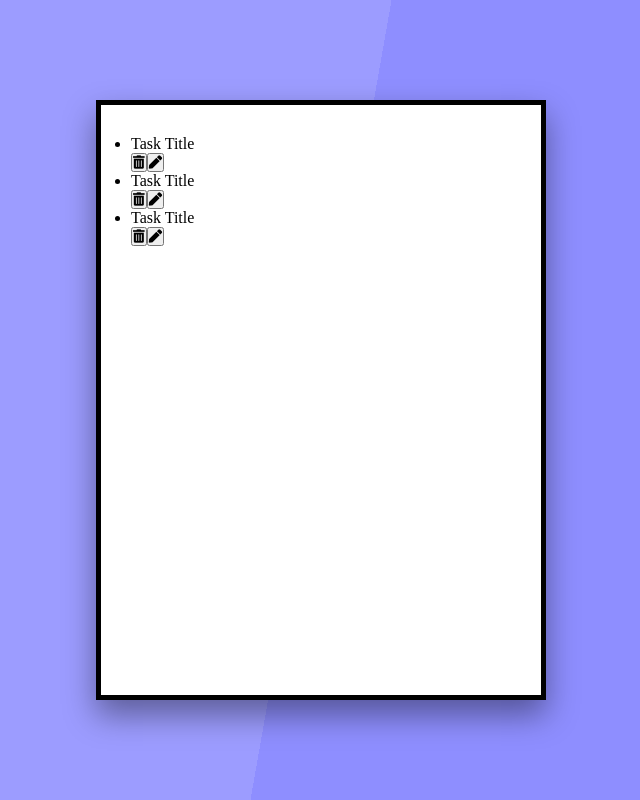
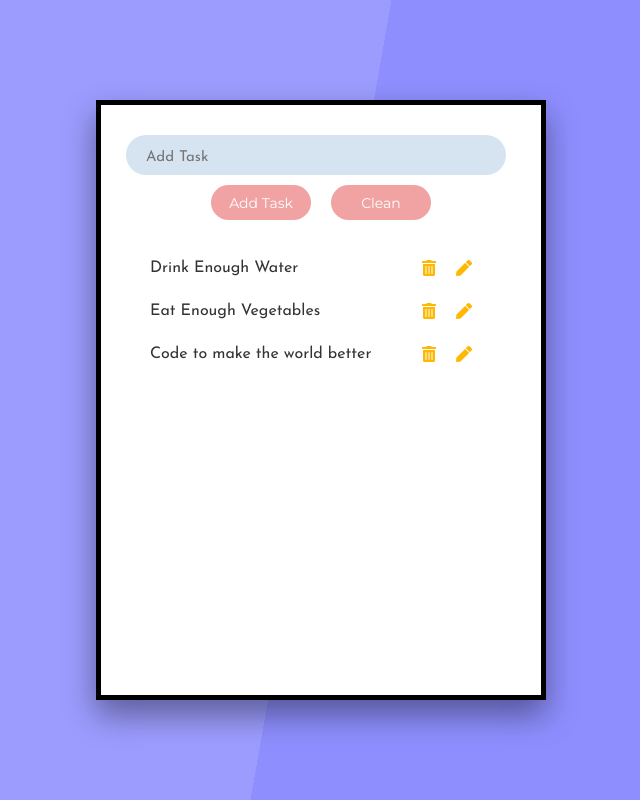
Before and after one commit to idenhan/react-todos, a React (Create React App) app: page / in a window 1280 px wide. Shown: the whole page, without its empty margins (319-959 px from the left). Built offline with nearby package versions, Linux system fonts and the light colour scheme.

Commit message:
Add More Styles To Buttons And Others

```diff
--- a/src/App.css
+++ b/src/App.css
@@ -26,3 +26,106 @@
   box-sizing: border-box;
   box-shadow: 0 15px 30px rgba(0, 0, 0, 0.4);
 }
+
+.main {
+  display: flex;
+  flex-direction: column;
+  align-items: space-between;
+  margin-bottom: 50px;
+  width: 100%;
+}
+
+.form {
+  display: flex;
+  flex-direction: column;
+  justify-content: center;
+  align-items: center;
+  margin-bottom: 10px;
+}
+
+.list {
+  width: 90%;
+  margin: auto;
+  max-height: 300px;
+  overflow: hidden;
+  overflow-y: auto;
+}
+
+.task-input {
+  width: 350px;
+  min-width: 250px;
+  padding: 15px 10px 10px 20px;
+  margin-right: 10px;
+  font-family: 'Josefin Sans', serif;
+  font-size: 15px;
+  color: #030e51;
+  background-color: #d6e4f2;
+  border: none;
+  outline: none;
+  border-radius: 20px;
+}
+
+.buttons {
+  display: flex;
+}
+
+.btn {
+  margin: 10px;
+}
+
+.add-task-btn {
+  min-width: 100px;
+  height: 35px;
+  background-color: #f0a3a2;
+  color: #fff;
+  border: none;
+  font-family: 'Montserrat', sans-serif;
+  font-size: 14px;
+  border-radius: 20px;
+  outline: none;
+  cursor: pointer;
+}
+
+.clean-btn {
+  width: 100px;
+  height: 35px;
+  background-color: #f0a3a2;
+  color: #fff;
+  border: none;
+  font-family: 'Montserrat', sans-serif;
+  font-size: 14px;
+  border-radius: 20px;
+  outline: none;
+  cursor: pointer;
+}
+
+.list-item {
+  display: flex;
+  justify-content: space-between;
+  margin: 20px 0;
+  padding-bottom: 5px;
+}
+
+.list-item span {
+  font-family: 'Josefin Sans', sans-serif;
+  color: #333333;
+}
+
+.task-btn {
+  cursor: pointer;
+  background-color: transparent;
+  border: none;
+  outline: none;
+}
+
+.btn-delete i {
+  font-size: 16px;
+  color: #ffb802;
+  margin-right: 20px;
+}
+
+.btn-edit i {
+  font-size: 16px;
+  color: #ffb802;
+  margin-right: 20px;
+}
--- a/src/App.js
+++ b/src/App.js
@@ -2,6 +2,7 @@ import React, { useState } from "react";
 import List from "./components/List";
 import ListContextProvier from "./context/ListContext";
 import "./App.css";
+import TaskForm from "./components/TaskForm";
 
 const App = () => {
   return (
@@ -9,6 +10,7 @@ const App = () => {
       <div className="container">
         <div className="app-wrapper">
           <div className="main">
+            <TaskForm />
             <List />
           </div>
         </div>
--- a/src/components/List.jsx
+++ b/src/components/List.jsx
@@ -9,7 +9,7 @@ const List = () => {
     <div>
       <ul className="list">
         {tasks.map(task => {
-          return <Task task={task} />;
+          return <Task task={task} key={task.id} />;
         })}
       </ul>
     </div>
--- a/src/components/Task.jsx
+++ b/src/components/Task.jsx
@@ -1,10 +1,10 @@
 import React from "react";
 
-const Task = () => {
+const Task = ({ task }) => {
   return (
     <div>
       <li className="list-item">
-        <span>Task Title</span>
+        <span>{task.title}</span>
         <div>
           <button className="btn-delete task-btn">
             <i className="fas fa-trash-alt"></i>
--- /dev/null
+++ b/src/components/TaskForm.jsx
@@ -0,0 +1,24 @@
+import React from "react";
+
+const TaskForm = () => {
+  return (
+    <form className="form">
+      <input
+        type="text"
+        className="task-input"
+        placeholder="Add Task"
+        required
+      />
+      <div className="buttons">
+        <button type="submit" className="btn add-task-btn">
+          Add Task
+        </button>
+        <button type="submit" className="btn clean-btn">
+          Clean
+        </button>
+      </div>
+    </form>
+  );
+};
+
+export default TaskForm;
--- a/src/context/ListContext.jsx
+++ b/src/context/ListContext.jsx
@@ -4,9 +4,9 @@ export const ListContext = createContext();
 
 const ListContextProvier = props => {
   const [tasks, setTasks] = useState([
-    { task: "Drink Enough Water", id: 1 },
-    { task: "Eat Enough Vegetables", id: 2 },
-    { task: "Code to make the world better", id: 3 },
+    { title: "Drink Enough Water", id: 1 },
+    { title: "Eat Enough Vegetables", id: 2 },
+    { title: "Code to make the world better", id: 3 },
   ]);
 
   return (
```
